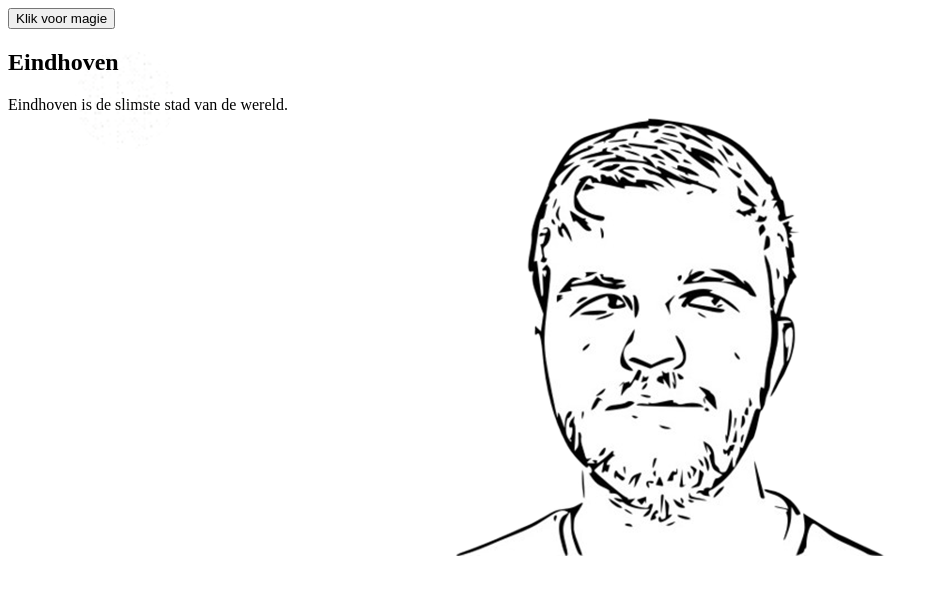
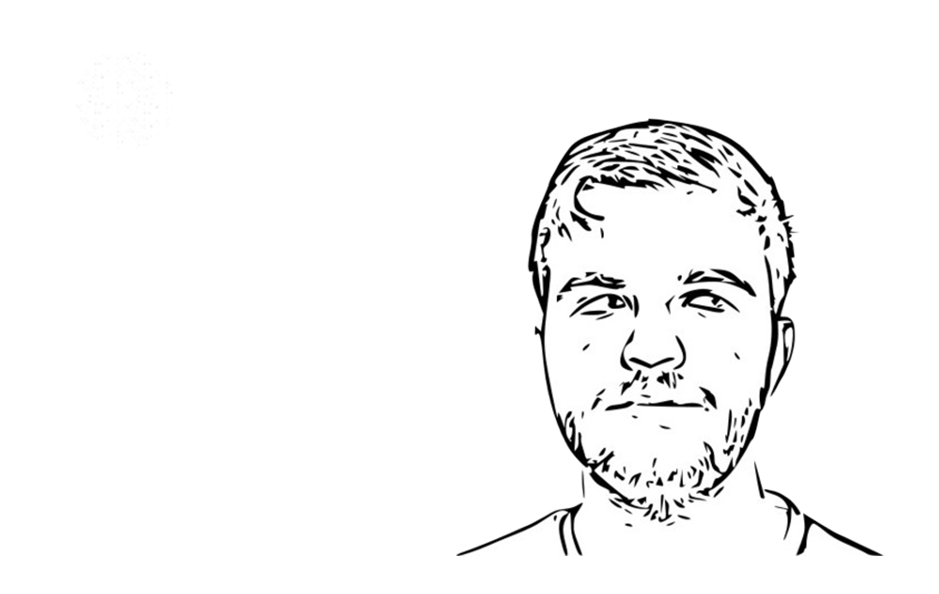
Before and after one commit to ahmedgigi/demo, a plain HTML site: page eigenlibrary/index.html in a window 1280 px wide. Shown: the whole page, without its empty margins (0-939 px from the left). Drawn offline with Linux system fonts and the light colour scheme.

```diff
--- a/eigenlibrary/index.html
+++ b/eigenlibrary/index.html
@@ -35,12 +35,7 @@
 
 <body>
 
-<button onclick="ahmed.toggleShow('#Eindhoven')">Klik voor magie</button>
 
-<div id="Eindhoven">
-  <h2>Eindhoven</h2>
-  <p>Eindhoven is de slimste stad van de wereld.</p>
-</div>
 
 
 
```
Also changed, not shown: 1 other file.
